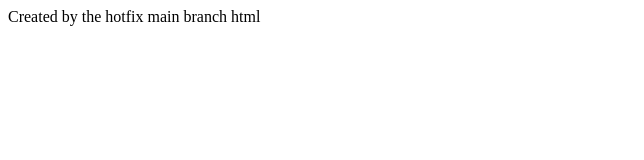
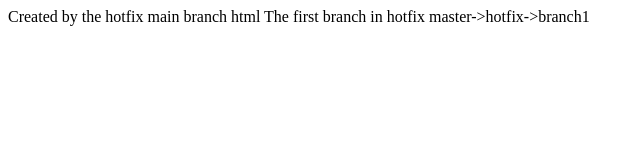
Before and after one commit to maanecode/newproj, a plain HTML site: page hotfix.html in a window 1280 px wide. Shown: the whole page, without its empty margins (0-644 px from the left). Drawn offline with Linux system fonts and the light colour scheme.

Commit message:
branch1 update

```diff
--- a/hotfix.html
+++ b/hotfix.html
@@ -5,5 +5,8 @@ Created by the hotfix main branch html
 </head>
 
 <body>
+  The first branch in hotfix     master->hotfix->branch1
+
+
 </body>
 </html>
```
